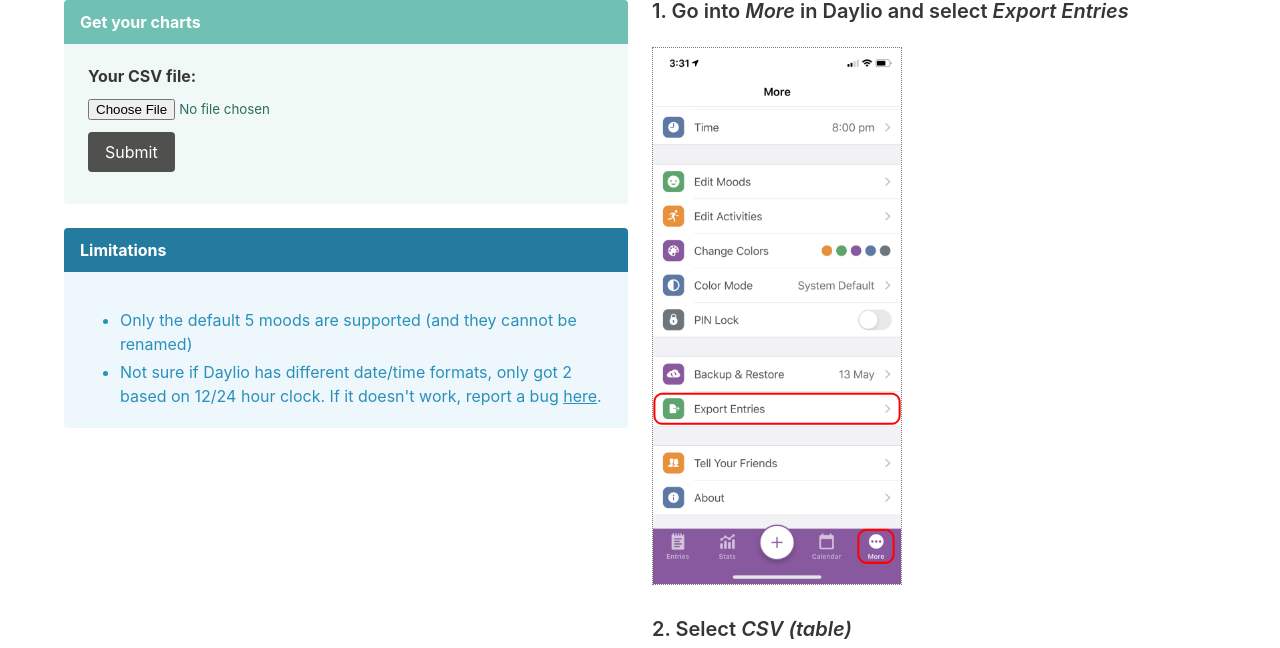
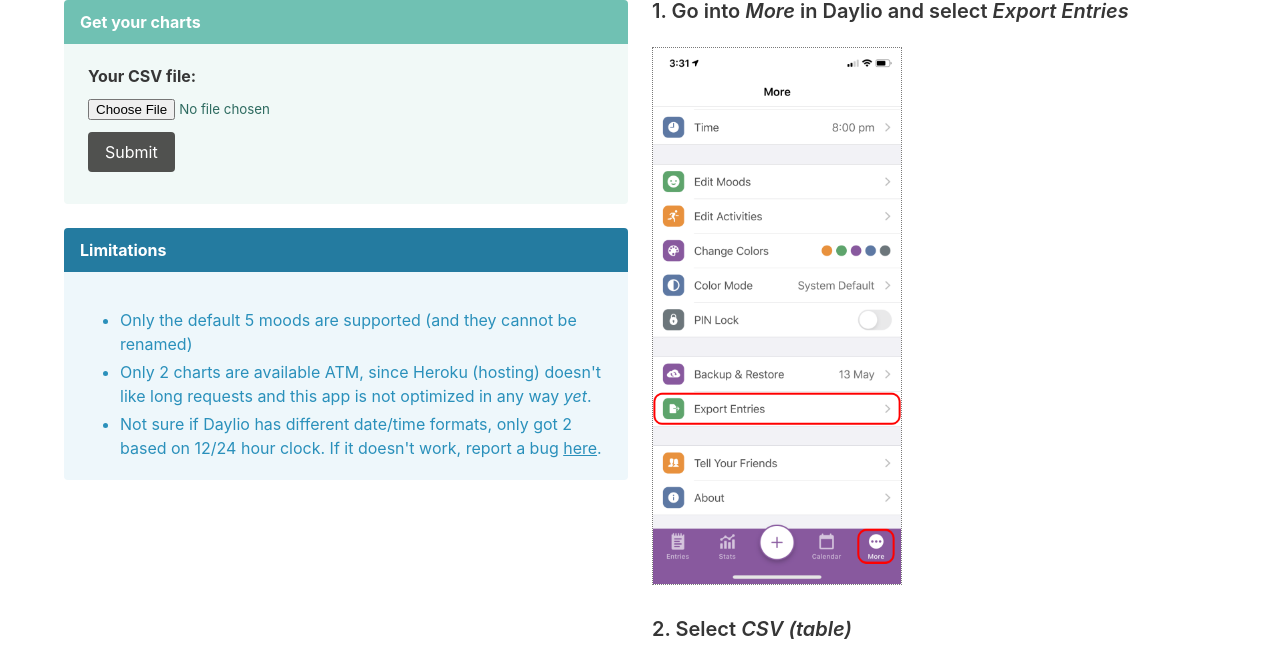
Before and after one commit to staticf0x/daylio-stats, a Django app: page / in a window 1280 px wide. Shown: the part 211-859 px from the top of the page. Run offline with Django 3.2, Linux system fonts and the light colour scheme.

Commit message:
Add limitation about number of charts

```diff
--- a/ds/templates/ds/index.html
+++ b/ds/templates/ds/index.html
@@ -52,6 +52,9 @@
                             Only the default 5 moods are supported (and they cannot be renamed)
                         </li>
                         <li>
+                            Only 2 charts are available ATM, since Heroku (hosting) doesn't like long requests and this app is not optimized in any way <span class="is-italic">yet</span>.
+                        </li>
+                        <li>
                             Not sure if Daylio has different date/time formats, only got 2 based on 12/24 hour clock. If it doesn't work, report a bug <a href="https://github.com/meesha7/daylio-stats/issues" target="_blank">here</a>.
                         </li>
                     </ul>
```
